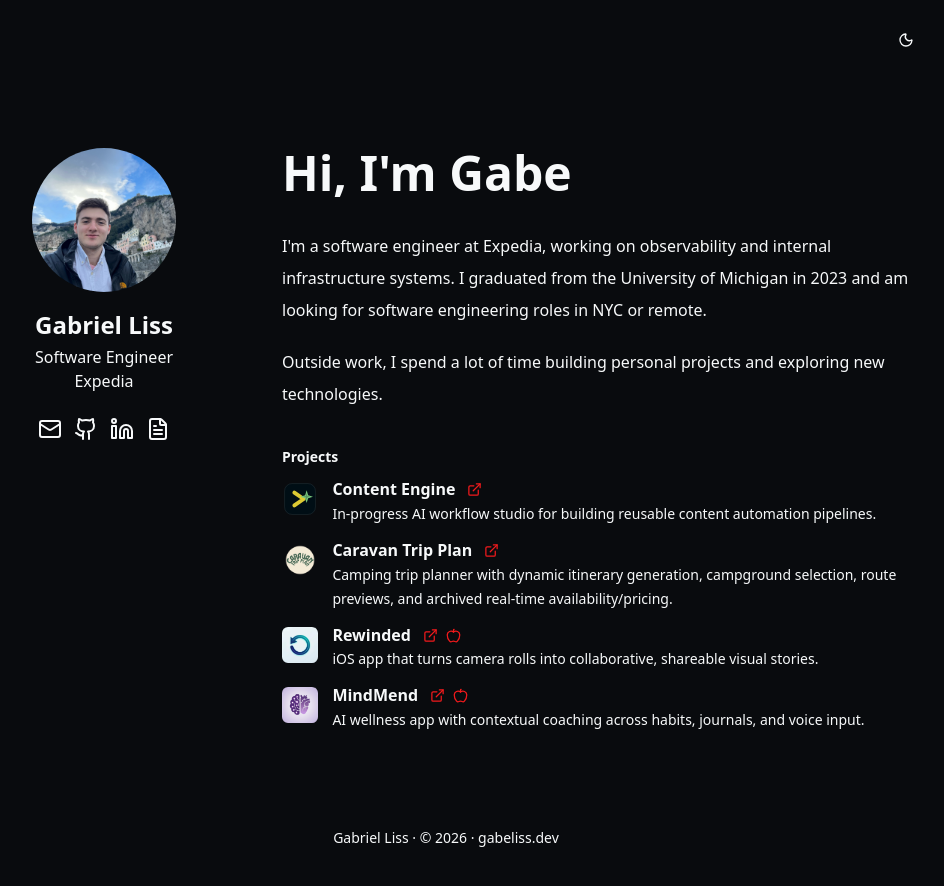
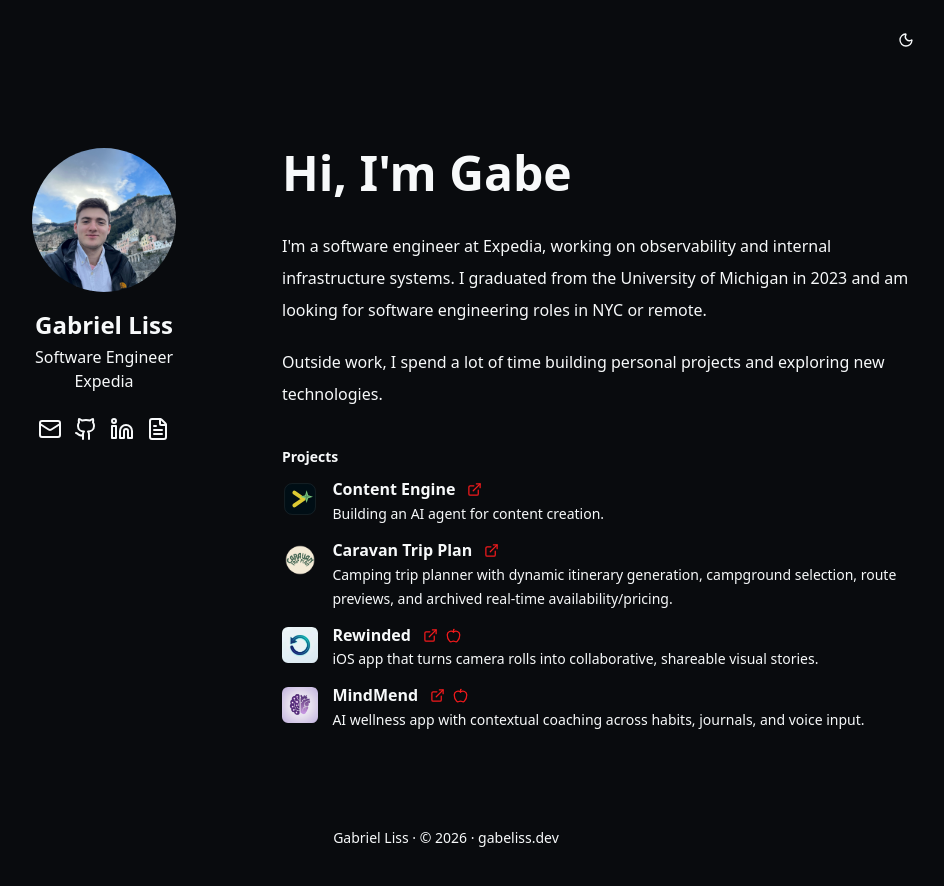
Before and after one commit to gabeliss/personal-site, a React (Vite) app: page / in a window 1280 px wide. Shown: the top 886 px of the page, without its empty margins (194-1138 px from the left). Built offline with nearby package versions, Linux system fonts and the light colour scheme.

Commit message:
Update Content Engine portfolio copy

```diff
--- a/src/components/Projects.tsx
+++ b/src/components/Projects.tsx
@@ -11,7 +11,7 @@ type Project = {
 const projects: Project[] = [
   {
     name: 'Content Engine',
-    sentence: 'In-progress AI workflow studio for building reusable content automation pipelines.',
+    sentence: 'Building an AI agent for content creation.',
     image: '/images/content-engine-mark.svg',
     website: 'https://www.content-engine.dev/',
   },
```
Also changed, not shown: 1 other file (tests, documents, lock files or other folders).
